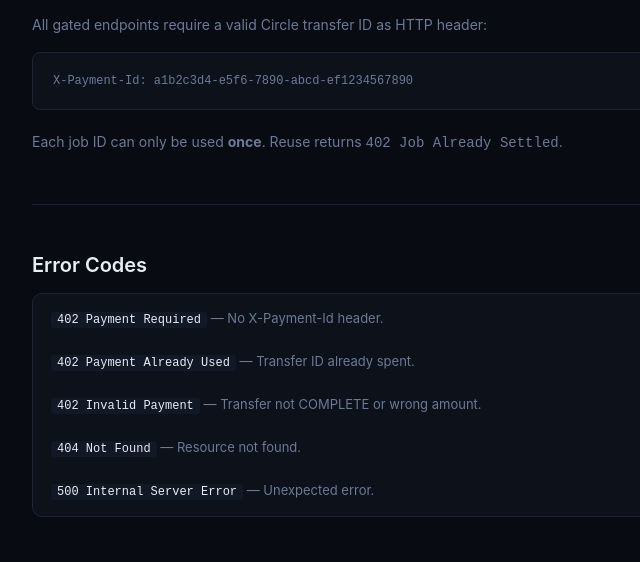
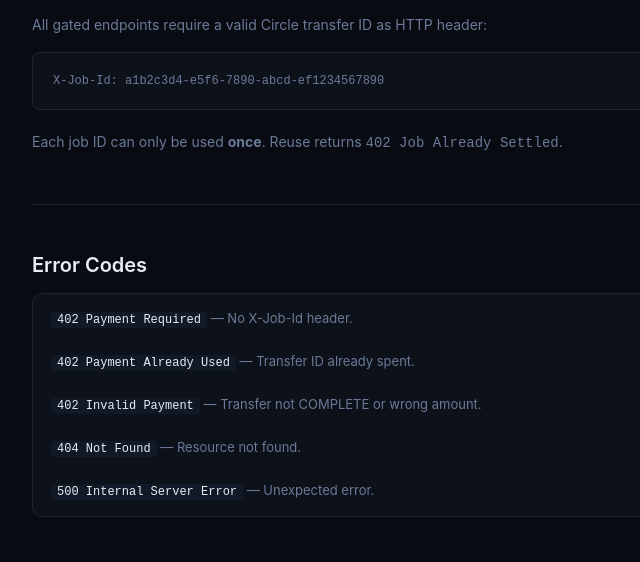
Before and after one commit to siyaksares/AgentPay, a website: page public/docs.html in a window 1280 px wide. Shown: the part 3154-3716 px from the top of the page, 272-912 px from the left. Drawn offline with Linux system fonts and the light colour scheme.

Commit message:
docs: fix remaining X-Payment-Id and legacy flow references

```diff
--- a/public/docs.html
+++ b/public/docs.html
@@ -181,13 +181,13 @@
     <section id="auth">
       <h2>Authentication</h2>
       <p>All gated endpoints require a valid Circle transfer ID as HTTP header:</p>
-      <pre>X-Payment-Id: a1b2c3d4-e5f6-7890-abcd-ef1234567890</pre>
+      <pre>X-Job-Id: a1b2c3d4-e5f6-7890-abcd-ef1234567890</pre>
       <p>Each job ID can only be used <strong>once</strong>. Reuse returns <code>402 Job Already Settled</code>.</p>
     </section>
     <section id="errors">
       <h2>Error Codes</h2>
       <div class="eb"><div class="ed">
-        <code>402 Payment Required</code> — No X-Payment-Id header.<br><br>
+        <code>402 Payment Required</code> — No X-Job-Id header.<br><br>
         <code>402 Payment Already Used</code> — Transfer ID already spent.<br><br>
         <code>402 Invalid Payment</code> — Transfer not COMPLETE or wrong amount.<br><br>
         <code>404 Not Found</code> — Resource not found.<br><br>
```
